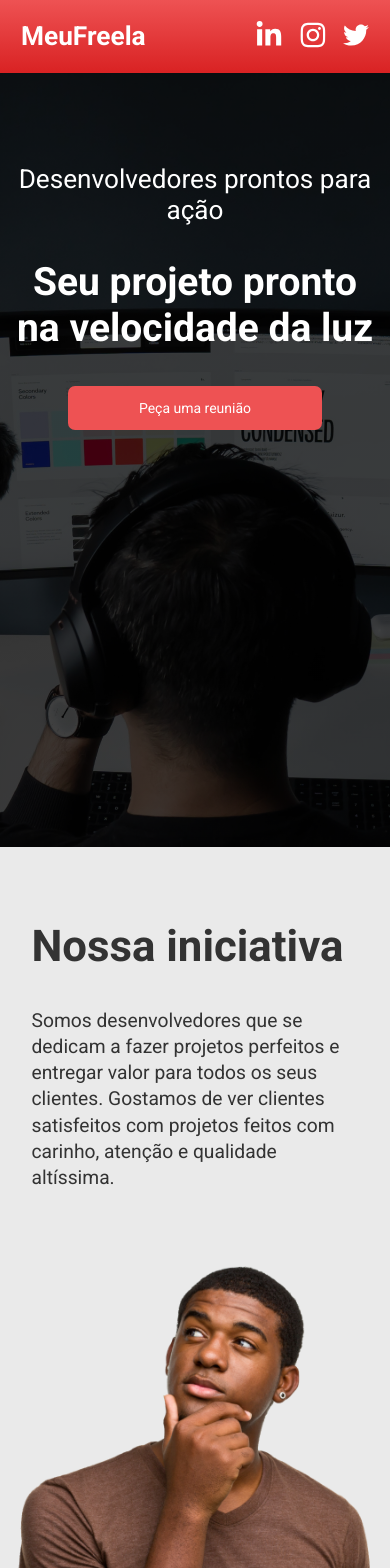
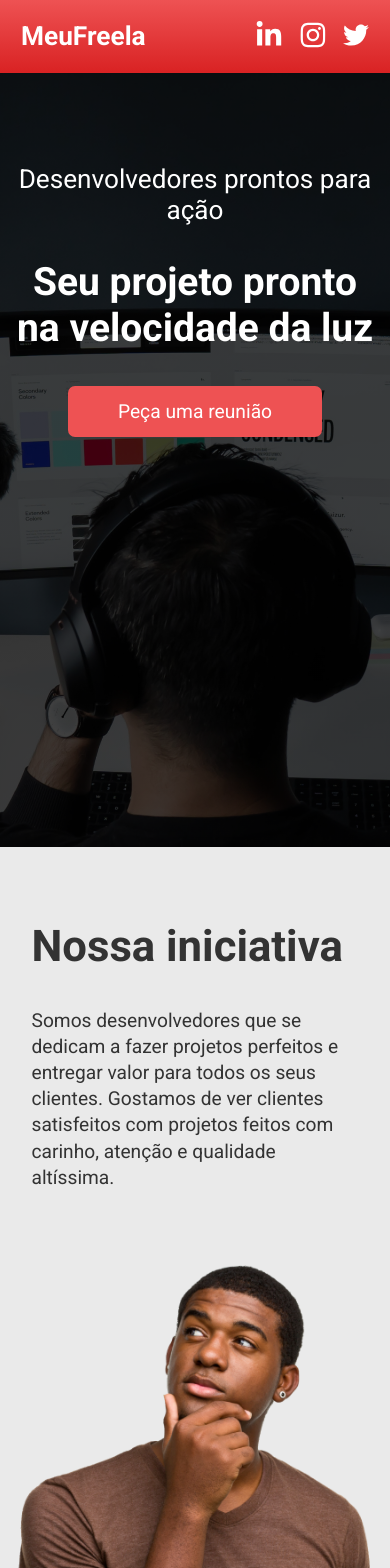
Before and after one commit to ManuCoutinho/meuFreela, a React (Vite) app: page / in a window 390 px wide. Shown: the top 1568 px of the page. Built offline with nearby package versions, Linux system fonts and the light colour scheme.

Commit message:
style: fix media queries

```diff
--- a/index.html
+++ b/index.html
@@ -12,6 +12,6 @@
   </head>
   <body>
     <div id="root"></div>
-    <script type="module" src="/src/main.jsx"></script>
+    <script defer type="module" src="/src/main.jsx"></script>
   </body>
 </html>
--- a/src/components/Contacts/styles.module.scss
+++ b/src/components/Contacts/styles.module.scss
@@ -4,7 +4,7 @@
   @media (max-width: 1024px) {
     .container {
       width: 100vw;
-      padding: 4.4375rem 1.5rem;
+      padding: 4.43rem 1.5rem;
 
       h2,
       p {
@@ -30,7 +30,7 @@
             var(--gray-270),
             80vw
           );
-          margin-bottom: 1rem;
+          margin-bottom: 1.5rem;
           margin-right: 0;
         }
 
@@ -100,6 +100,12 @@
         var(--gray-270),
         21.125rem
       );
+      margin-top: 0.5rem;
+      &:focus {
+        outline: 1px solid var(--green-300);
+        -webkit-box-shadow: 1px 1px 10px 0px #10ac84;
+        box-shadow: 1px 1px 10px 0px #10ac84;
+      }
     }
   }
 }
--- a/src/components/Main/styles.module.scss
+++ b/src/components/Main/styles.module.scss
@@ -17,10 +17,6 @@
 
     .mainSection {
       padding-left: 0;
-      button {
-        font-size: 1rem;
-        padding: 1rem 2.25rem;
-      }
       p {
         padding: 0.5rem;
       }
--- a/src/components/MiddleSection/styles.module.scss
+++ b/src/components/MiddleSection/styles.module.scss
@@ -25,6 +25,27 @@
       justify-content: center;
       align-items: center;
       padding: 1rem;
+    }
+  }
+
+  @media(max-width: 920px) and (min-width:769px){
+    .containerSection {
+      padding-bottom: 3rem;
+    }
+    .imgMiddle {
+      padding-top: 3rem;
+    }
+
+    .contentMiddle {
+      h2 {
+        font-size: 2.5rem;
+        line-height: 3rem;
+        margin-bottom: 1.5rem;
+      }
+
+      p {
+        padding-bottom: 3.5rem;
+      }
     }
   }
 }
@@ -56,14 +77,14 @@
   margin: 0 auto;
 
   h2 {
-    font-size: 3.125rem;
-    line-height: 3.661875rem;
-    margin-bottom: 2.5625rem;
+    font-size: 3.12rem;
+    line-height: 3.66rem;
+    margin-bottom: 2.56rem;
   }
 
   p {
-    font-size: 1.375rem;
-    line-height: 1.875rem;
+    font-size: 1.37rem;
+    line-height: 1.87rem;
     padding-bottom: 1.5rem;
   }
 }
```
